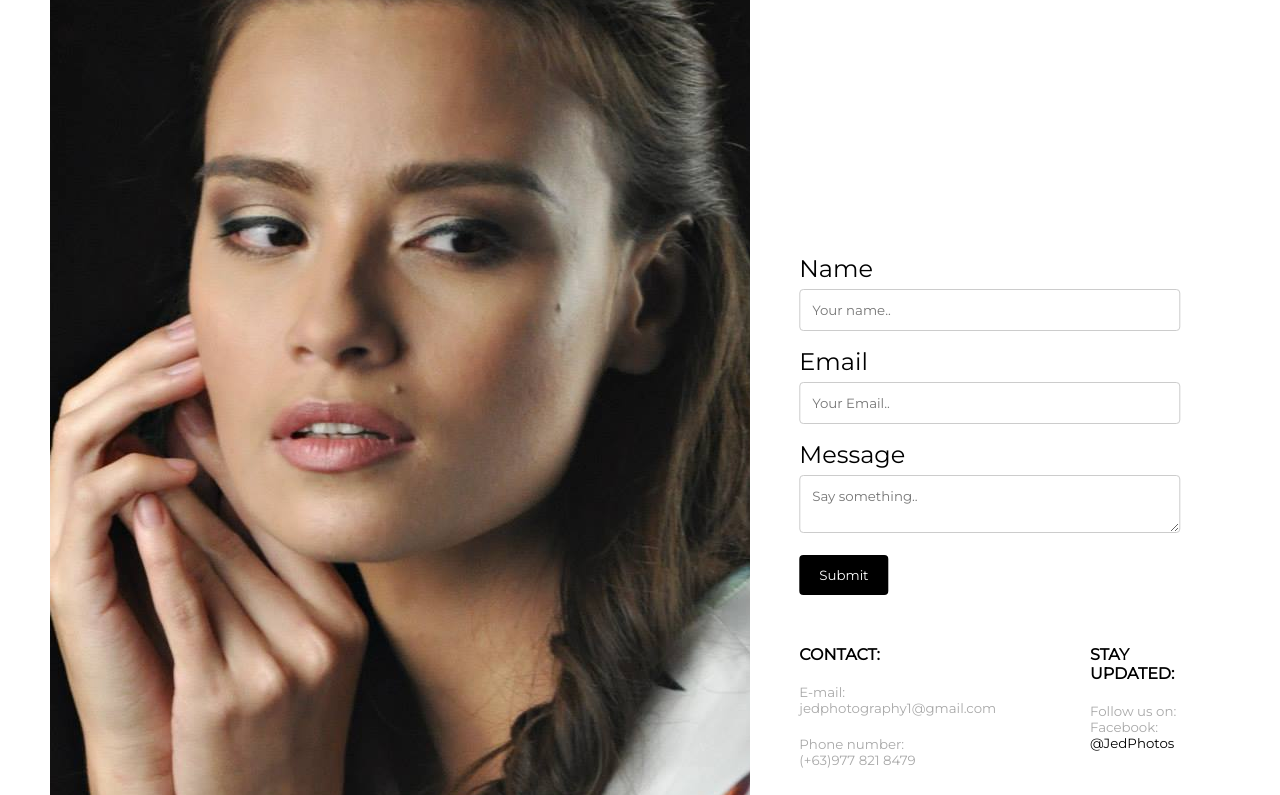
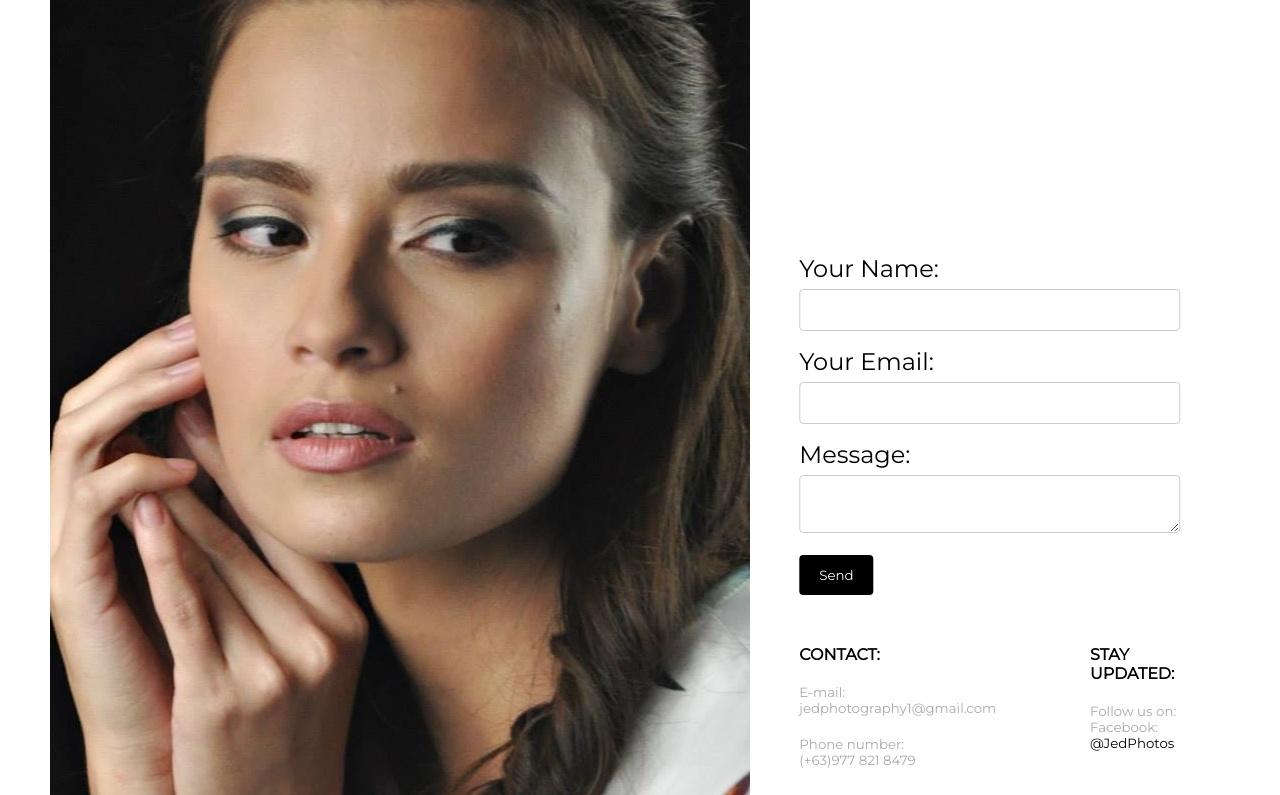
Before and after one commit to emmanuelbitang/jedphotography, a React (Create React App) app: page /contact in a window 1280 px wide. Shown: the part 417-1212 px from the top of the page. Built offline with nearby package versions, Linux system fonts and the light colour scheme.

Commit message:
test form if it will work in netlify

```diff
--- a/src/components/Pages/Contact/index.js
+++ b/src/components/Pages/Contact/index.js
@@ -9,7 +9,28 @@
       <div class="container">
         <main>
           <div class="text-container">
-            <form name="contact" method="POST" netlify>
+            <form name="contact" method="POST" data-netlify="true">
+              <input type="hidden" name="form-name" value="contact" />
+              <p>
+                <label>
+                  Your Name: <input type="text" name="name" />
+                </label>
+              </p>
+              <p>
+                <label>
+                  Your Email: <input type="email" name="email" />
+                </label>
+              </p>
+              <p>
+                <label>
+                  Message: <textarea name="message"></textarea>
+                </label>
+              </p>
+              <p>
+                <button type="submit">Send</button>
+              </p>
+            </form>
+            {/* <form name="contact" method="POST" netlify>
               <input type="hidden" name="form-name" value="contact" />
               <label for="name">Name</label>
               <input
@@ -38,7 +59,7 @@
               ></textarea>
 
               <button type="submit">Submit</button>
-            </form>
+            </form> */}
             <div class="contact-info">
               <div class="info-email">
                 <b>CONTACT:</b>
```
